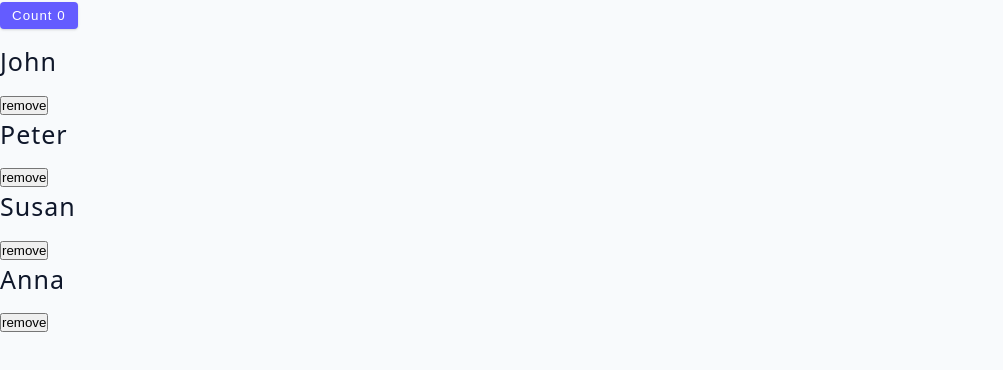
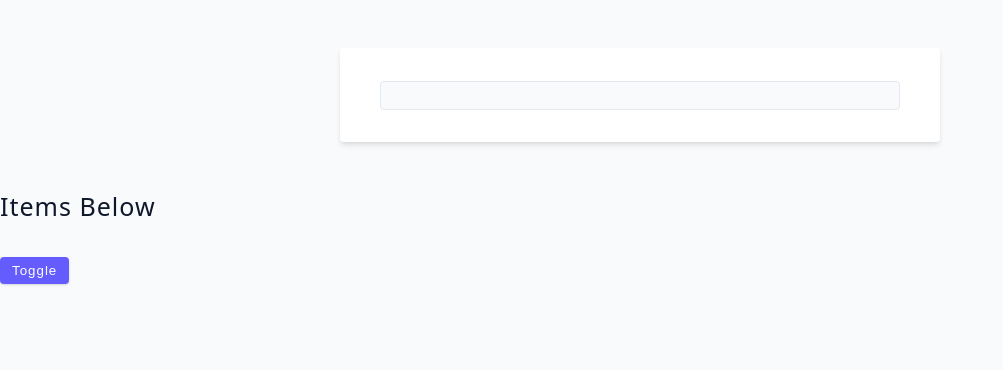
Before and after one commit to amansharma264/My-React-App, a React (Vite) app: page / in a window 1280 px wide. Shown: the top 370 px of the page, without its empty margins (0-1003 px from the left). Built offline with nearby package versions, Linux system fonts and the light colour scheme.

Commit message:
replace LowerState component with LatestReact and implement useTransition for improved performance

```diff
--- a/src/App.jsx
+++ b/src/App.jsx
@@ -1,10 +1,10 @@
-import LowerState from './tutorial/11-performance/starter/03-hooks'
+import LatestReact from './tutorial/11-performance/starter/04-react-18'
 
 import React from 'react'
 
 const App = () => {
   return <>
-  <LowerState />
+  <LatestReact />
   </>
 }
 
--- a/src/tutorial/11-performance/starter/04-react-18/index.jsx
+++ b/src/tutorial/11-performance/starter/04-react-18/index.jsx
@@ -1,20 +1,25 @@
-import { useState } from 'react';
+import { useState, useTransition, Suspense, lazy } from 'react';
+const SlowComponent = lazy(()=> import('./SlowComponent'))
 const LatestReact = () => {
   const [text, setText] = useState('');
   const [items, setItems] = useState([]);
+  const [isPending, startTransition] = useTransition();
+  const [show, setShow] = useState(false);
 
   const handleChange = (e) => {
     setText(e.target.value);
 
     // slow down CPU
-    // const newItems = Array.from({ length: 5000 }, (_, index) => {
-    //   return (
-    //     <div key={index}>
-    //       <img src='/vite.svg' alt='' />
-    //     </div>
-    //   );
-    // });
-    // setItems(newItems);
+    startTransition(()=>{
+      const newItems = Array.from({ length: 5000 }, (_, index) => {
+      return (
+        <div key={index}>
+          <img src='/vite.svg' alt='' />
+        </div>
+      );
+    });
+    setItems(newItems);
+    })
   };
   return (
     <section>
@@ -27,8 +32,7 @@
         />
       </form>
       <h4>Items Below</h4>
-
-      <div
+      {isPending? <h4>Loading...</h4>: <div
         style={{
           display: 'grid',
           gridTemplateColumns: '1fr 1fr 1fr',
@@ -37,6 +41,15 @@
       >
         {items}
       </div>
+      }
+      <button onClick={()=> setShow(!show)} className='btn'>
+        toggle
+        </button>
+        {show &&
+        <Suspense fallback={<h4>Loading...</h4>}>
+        <SlowComponent />
+        </Suspense>
+}
     </section>
   );
 };
```
